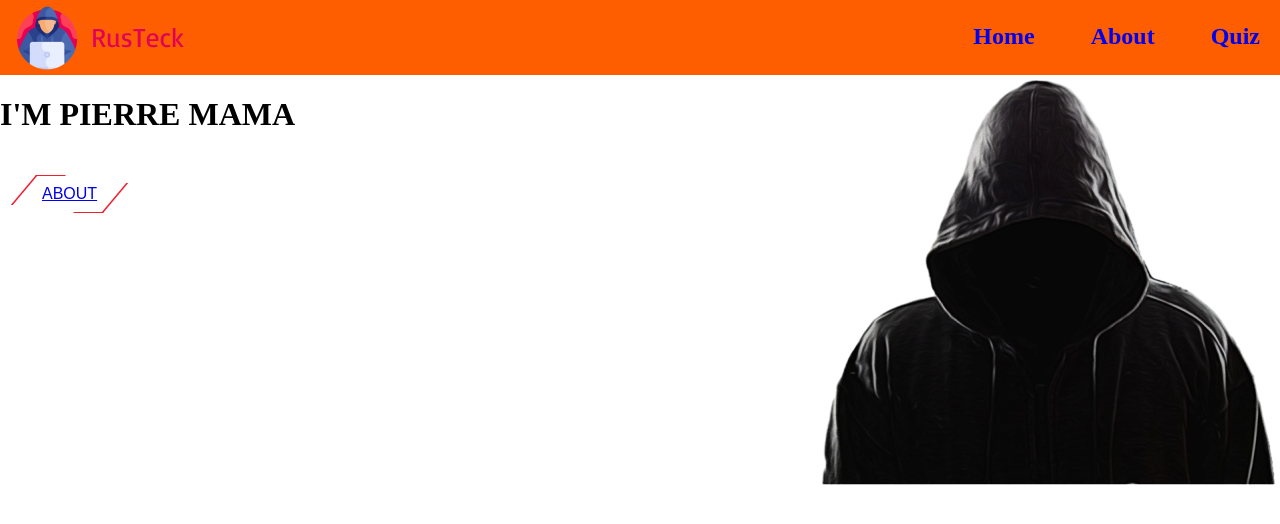
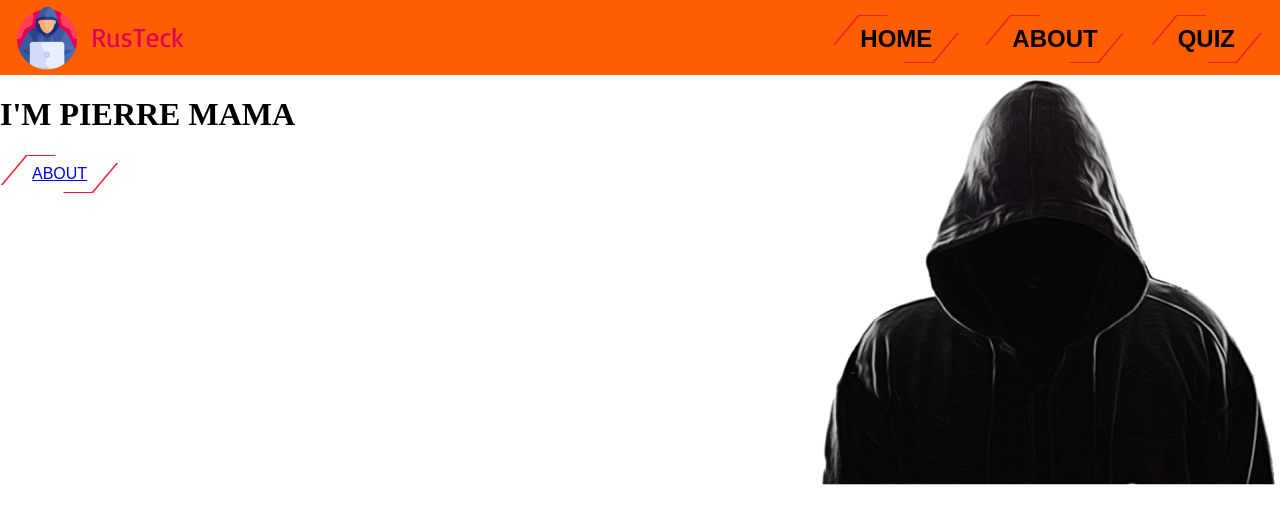
Before and after one commit to Russia3654/popa-muravya, a plain HTML site: page index.html in a window 1280 px wide. Drawn offline with Linux system fonts and the light colour scheme.

Commit message:
v0.2(button-animation)

```diff
--- a/javascript/template.js
+++ b/javascript/template.js
@@ -19,11 +19,29 @@ class MyHeader extends HTMLElement {
 
         <nav class="navbar">
           <li>
-            <a href="/popa-muravya/index.html">Home</a>
+            <section>
+              <div class="button v18">
+                <a href="/popa-muravya/index.html" class="label">Home</a>
+                <span class="icon">
+                    <span></span>
+                </span>
+                <span class="icon2">
+                </span>
+              </div>
+            </section>
           </li>
 
           <li>
-            <a href="/popa-muravya/public/about.html" id="about-link">About</a>
+            <section>
+              <div class="button v18 about-link">
+                <a href="/popa-muravya/public/about.html" class="label" >about</a>
+                <span class="icon">
+                    <span></span>
+                </span>
+                <span class="icon2">
+                </span>
+              </div>
+
             <nav class="dropdown-about">
               <li>
                 <a href="/popa-muravya/public/schedule.html">Schedule</a>
@@ -35,10 +53,20 @@ class MyHeader extends HTMLElement {
                 <a href="/popa-muravya/public/contact.html">Contacts</a>
               </li>
             </nav>
+            </section>
           </li>
 
           <li>
-            <a href="/popa-muravya/public/quiz.html">Quiz</a>
+            <section>
+              <div class="button v18">
+                <a href="/popa-muravya/public/quiz.html" class="label">Quiz</a>
+                <span class="icon">
+                    <span></span>
+                </span>
+                <span class="icon2">
+                </span>
+              </div>
+            </section>
           </li>
 
         </nav>
--- a/style.css
+++ b/style.css
@@ -8,7 +8,7 @@ main {
 }
 
 .button {
-  margin: 20px;
+  margin: 0px 10px;
   float: left;
   position: relative;
   font-family: arial;
--- a/style/header.css
+++ b/style/header.css
@@ -1,11 +1,14 @@
 .cust-head {
   display: flex;
+  width: 100%;
   height: 75px;
   background-color: rgb(255, 94, 0);
   justify-content: space-between;
 }
 .right-head {
-  padding-top: 23px;
+  padding-top: 15px;
+  padding-right: 13px;
+  z-index: 1;
 }
 .logo-image{
   object-fit: cover;
@@ -27,14 +30,13 @@
   text-decoration: none;
   font-size: 24px;
   font-weight: 600;
-  padding: 10px 20px;
-  border-radius: 99px;
+  padding: 10px 19px;
   transition: 150ms;
+  color: #000000;
 }
 
 .navbar li a:hover{
-  background-color: rgb(119, 44, 0);
-  color: rgb(3, 0, 76);
+  color: #000000;
 }
 input #checkbox{
   display: none;
@@ -48,16 +50,18 @@ input #checkbox{
   dropdown `about` button
 */
 .dropdown-about{
-  background-color: rgb(255, 94, 0);
-  padding-bottom: 10px;
+  background-color: #f0202f;
+  padding: 10px 0px;
   display: none;
   position: absolute;
-  top: 70px;
+  top: 64px;
   flex-direction: column;
   gap: 1rem;
   list-style: none;
+  right: 180px;
+
 }
-#about-link:hover + .dropdown-about,
+.about-link:hover + .dropdown-about,
 .dropdown-about:hover
 {
   display: flex;
```
